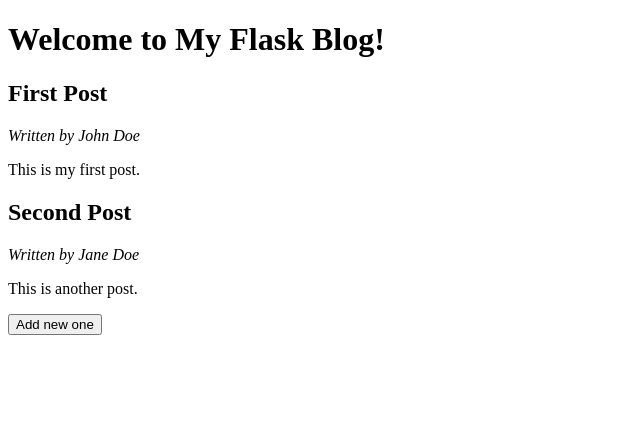
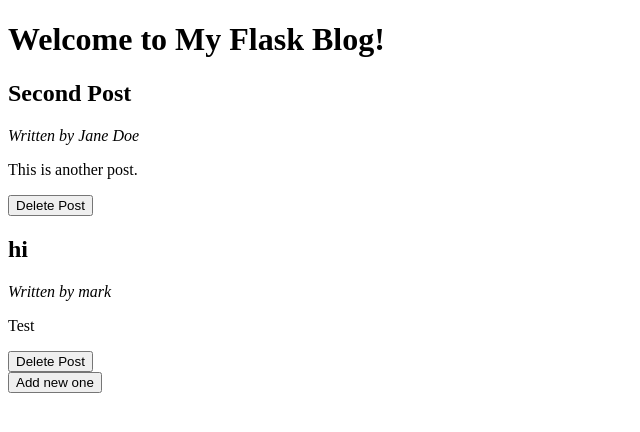
Before and after one commit to SenorGunter/masterblog, a Flask app: page / in a window 1280 px wide. Shown: the top 432 px of the page, without its empty margins (0-640 px from the left). Run offline with Flask 3, Linux system fonts and the light colour scheme.

Commit message:
Unique ID and delete function added

```diff
--- a/app.py
+++ b/app.py
@@ -1,28 +1,71 @@
 from flask import *
 import json
-
+import uuid
 
 app = Flask(__name__)
 
 
-@app.route('/')
+@app.route('/', methods=['GET', 'POST'])
 def index():
     with open("blog_data.json", "r") as fileobj:
         blog_posts = json.load(fileobj)
         for blog in blog_posts:
             print(blog)
     if request.method == 'POST':
-        return redirect(url_for("add.html"))
+        return redirect(url_for('add'))
     return render_template("index.html", posts=blog_posts)
+
+
+def generate_uid():
+    return str(uuid.uuid4())
 
 
 @app.route('/add', methods=["GET", "POST"])
 def add():
+    render_template('add.html')
     if request.method == 'POST':
-        new_post = request.form.get()
-        return redirect(url_for("index.html"))
+        blog_author = request.form.get("author")
+        blog_title = request.form.get("title")
+        blog_content = request.form.get("content")
+
+        unique_id = generate_uid()
+
+        with open("blog_data.json", "r") as fileobj:
+            data = json.load(fileobj)
+
+
+        new_data = {"id": unique_id, "author": blog_author, "title": blog_title, "content": blog_content}
+
+        data.append(new_data)
+        with open("blog_data.json", "w") as fileobj:
+            json.dump(data, fileobj)
+        return redirect(url_for('index'))
+
     return render_template('add.html')
 
 
+@app.route("/delete/<post_id>", methods=["GET", "POST"])
+def delete(post_id):
+    post_to_delete = None
+
+    with open("blog_data.json", "r") as fileobj:
+        data = json.load(fileobj)
+
+    for post in data:
+        if post_id == post.get("id"):
+            post_to_delete = post
+            break
+
+    if post_to_delete:
+        data.remove(post_to_delete)
+
+        with open("blog_data.json", "w") as fileobj:
+            json.dump(data, fileobj)
+        print("Post deleted")
+    else:
+        print("404: ID not found")
+
+    return render_template("index.html", posts=data)
+
 if __name__ == '__main__':
     app.run(host="0.0.0.0", port=5001, debug=True)
--- a/blog_data.json
+++ b/blog_data.json
@@ -1,4 +1 @@
-[
-    {"id": 1, "author": "John Doe", "title": "First Post", "content": "This is my first post."},
-    {"id": 2, "author": "Jane Doe", "title": "Second Post", "content": "This is another post."}
-]
+[{"id": "2", "author": "Jane Doe", "title": "Second Post", "content": "This is another post."}, {"id": "624047b1-548c-4364-8ab5-ae059df7cb9b", "author": "mark", "title": "hi", "content": "Test"}]
--- a/templates/index.html
+++ b/templates/index.html
@@ -13,9 +13,12 @@
             <h2>{{ post.title }}</h2>
             <p><em>Written by {{ post.author }}</em></p>
             <p>{{ post.content }}</p>
+            <form action="/delete/{{ post.id }}" method="POST">
+                <button type="submit">Delete Post</button>
+            </form>
         </div>
     {% endfor %}
-    <form action="/add" method="POST">
+    <form action="/" method="POST">
         <button type="submit">Add new one</button>
     </form>
 </body>
```
